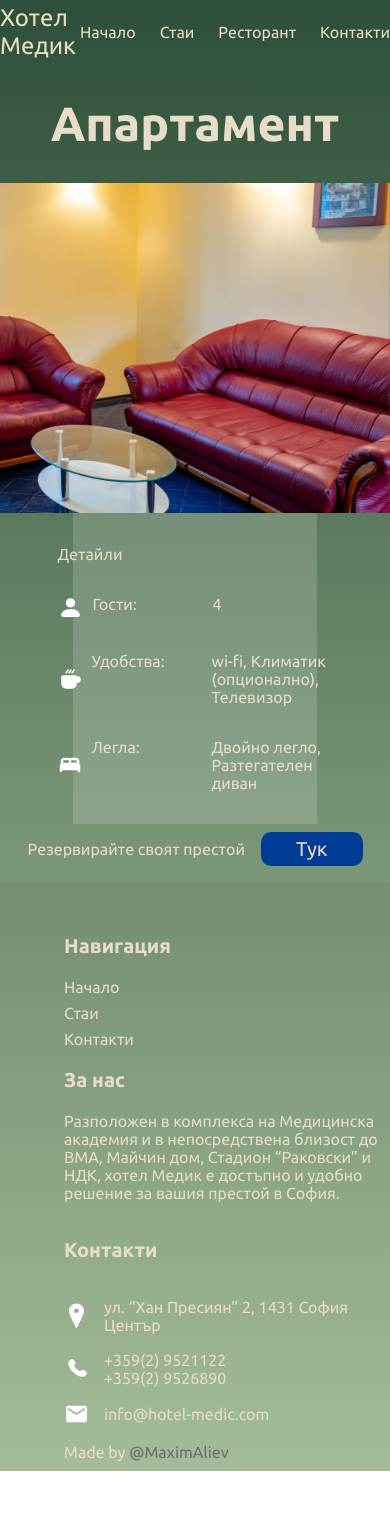
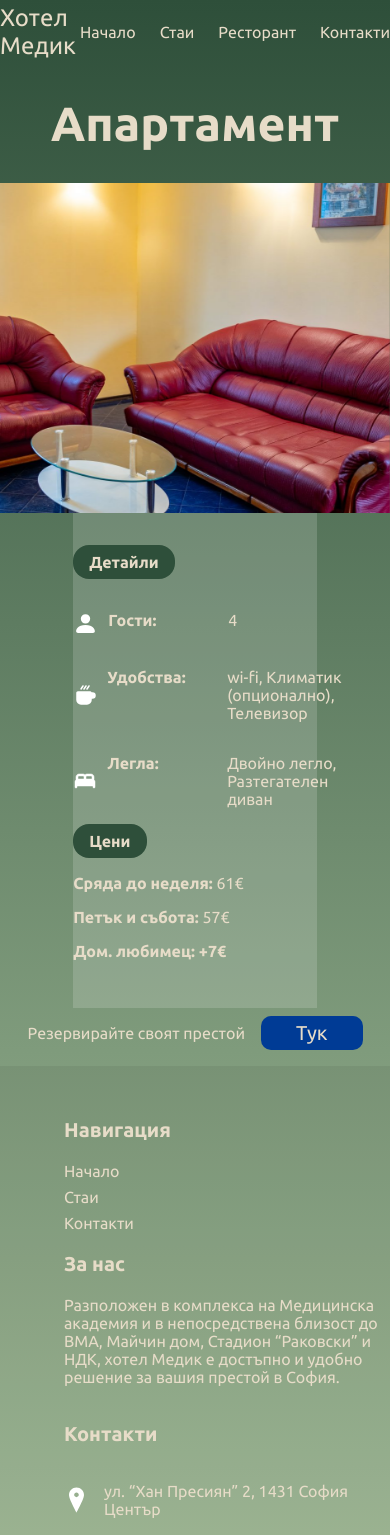
Before and after one commit to Zaxx3/hotel-medic, a React (Vite) app: page /room/1 in a window 390 px wide. Shown: the top 1535 px of the page. Before the commit the page ends 1471 px from the top, so only its background shows below. Built offline with nearby package versions, Linux system fonts and the light colour scheme.

Commit message:
Added restaurant page, made header name clickable, added one more phone number

```diff
--- a/src/components/footer.jsx
+++ b/src/components/footer.jsx
@@ -35,6 +35,8 @@ function Footer() {
               +359(2) 9521122
               <br></br>
               +359(2) 9526890
+              <br></br>
+              +359(8) 884334593
             </div>
           </div>
           <div className="email">
--- a/src/components/header.jsx
+++ b/src/components/header.jsx
@@ -2,7 +2,9 @@ import { Link } from "react-router-dom";
 function Header() {
   return (
     <header>
-      <div className="name">Хотел Медик</div>
+      <Link className="name" to="/">
+        Хотел Медик
+      </Link>
       <div className="navigation">
         <Link to="/">Начало</Link>
         <Link to="/rooms">Стаи</Link>
--- a/src/data/rooms.js
+++ b/src/data/rooms.js
@@ -24,6 +24,8 @@ const rooms = [
     commodity: ["wi-fi", "Климатик (опционално)", "Телевизор"],
     beds: ["Двойно легло", "Разтегателен диван"],
     image: [apartmentImg],
+    priceSunToThu: 61,
+    priceFriAndSat: 57,
   },
   {
     id: 2,
@@ -32,6 +34,8 @@ const rooms = [
     commodity: ["wi-fi", "Климатик (опционално)", "Телевизор"],
     beds: ["Двойно легло"],
     image: [deluxeImg, deluxeImg2, deluxeImg3],
+    priceSunToThu: 51,
+    priceFriAndSat: 47,
   },
   {
     id: 3,
@@ -40,6 +44,8 @@ const rooms = [
     commodity: ["wi-fi", "Климатик (опционално)", "Телевизор"],
     beds: ["Три единични легла"],
     image: [tripleImg, tripleImg2],
+    priceSunToThu: 50,
+    priceFriAndSat: 45,
   },
   {
     id: 4,
@@ -48,6 +54,8 @@ const rooms = [
     commodity: ["wi-fi", "Климатик (опционално)", "Телевизор"],
     beds: ["Две единични легла или двойно легло"],
     image: [doubleImg, doubleImg2, doubleImg3],
+    priceSunToThu: 44,
+    priceFriAndSat: 40,
   },
   {
     id: 5,
@@ -56,6 +64,8 @@ const rooms = [
     commodity: ["wi-fi", "Телевизор"],
     beds: ["Двойно легло", "Разтегателен диван"],
     image: [maisonetteImg],
+    priceSunToThu: 59,
+    priceFriAndSat: 53,
   },
 ];
 
--- a/src/pages/room-detail.jsx
+++ b/src/pages/room-detail.jsx
@@ -39,22 +39,41 @@ function RoomDetail() {
           </div>
           <div className="holder">
             <div className="room-details">
-              <p>Детайли</p>
+              <p className="heading">Детайли</p>
               <div className="ocupancy">
                 <img src={occupancyIcon} alt="" />
-                <p>Гости: </p>
+                <p>
+                  <b>Гости: </b>
+                </p>
                 <p> {room.occupancy}</p>
               </div>
               <div className="commodities">
                 <img src={coffeeIcon} alt="" />
-                <p>Удобства: </p>
+                <p>
+                  <b>Удобства: </b>
+                </p>
                 <p>{room.commodity.join(", ")}</p>
               </div>
               <div className="beds">
                 <img src={bedIcon} alt="" />
-                <p>Легла: </p>
+                <p>
+                  <b>Легла:</b>{" "}
+                </p>
                 <p>{room.beds.join(", ")}</p>
               </div>
+            </div>
+            <div className="price">
+              <p className="heading">Цени</p>
+              <p>
+                <b> Сряда до неделя:</b> {room.priceSunToThu}€
+              </p>
+              <p>
+                <b>Петък и събота: </b>
+                {room.priceFriAndSat}€
+              </p>
+              <p>
+                <b>Дом. любимец: +7€</b>
+              </p>
             </div>
           </div>
 
--- a/src/style/main.scss
+++ b/src/style/main.scss
@@ -293,12 +293,13 @@ footer {
   }
   .restaurant-info {
     display: flex;
-    flex-direction: row;
-    justify-content: space-around;
+    flex-direction: column;
+
+    align-items: center;
     .restaurant-images {
       display: flex;
-      flex-direction: column;
-      row-gap: 3rem;
+
+      column-gap: 3rem;
       img {
         max-width: 500px;
       }
@@ -335,17 +336,31 @@ footer {
     }
     .holder {
       display: flex;
-      justify-content: center;
+      justify-content: space-around;
+      align-items: center;
       background-color: #f0f0f02c;
       margin-left: 30rem;
       margin-right: 30rem;
       padding-bottom: 2rem;
+      .heading {
+        font-weight: 800;
+        background-color: $primary;
+        min-width: 0 !important;
+        padding: 8px 16px;
+        border-radius: 16px;
+        width: fit-content;
+        font-size: 1.5rem;
+      }
+      .bold-label {
+        font-weight: 600;
+      }
       .room-details {
         margin-top: 2rem;
         display: flex;
         flex-direction: column;
         width: fit-content;
         row-gap: 2rem;
+
         img {
           width: 25px;
           margin-right: 10px;
@@ -530,6 +545,8 @@ footer {
       .holder {
         margin-left: 18.75%;
         margin-right: 18.75%;
+        flex-direction: column;
+        align-items: flex-start;
       }
     }
   }
```
